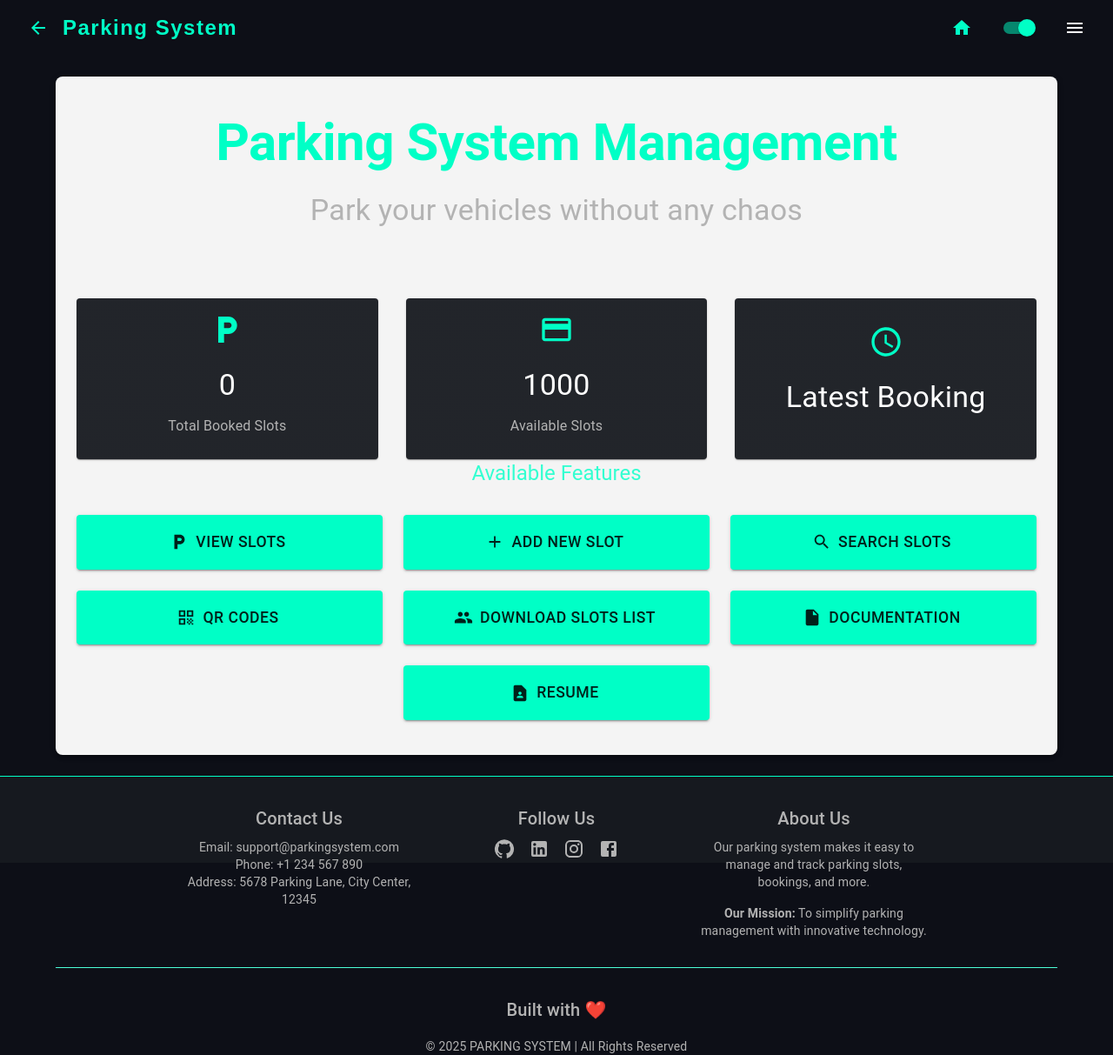
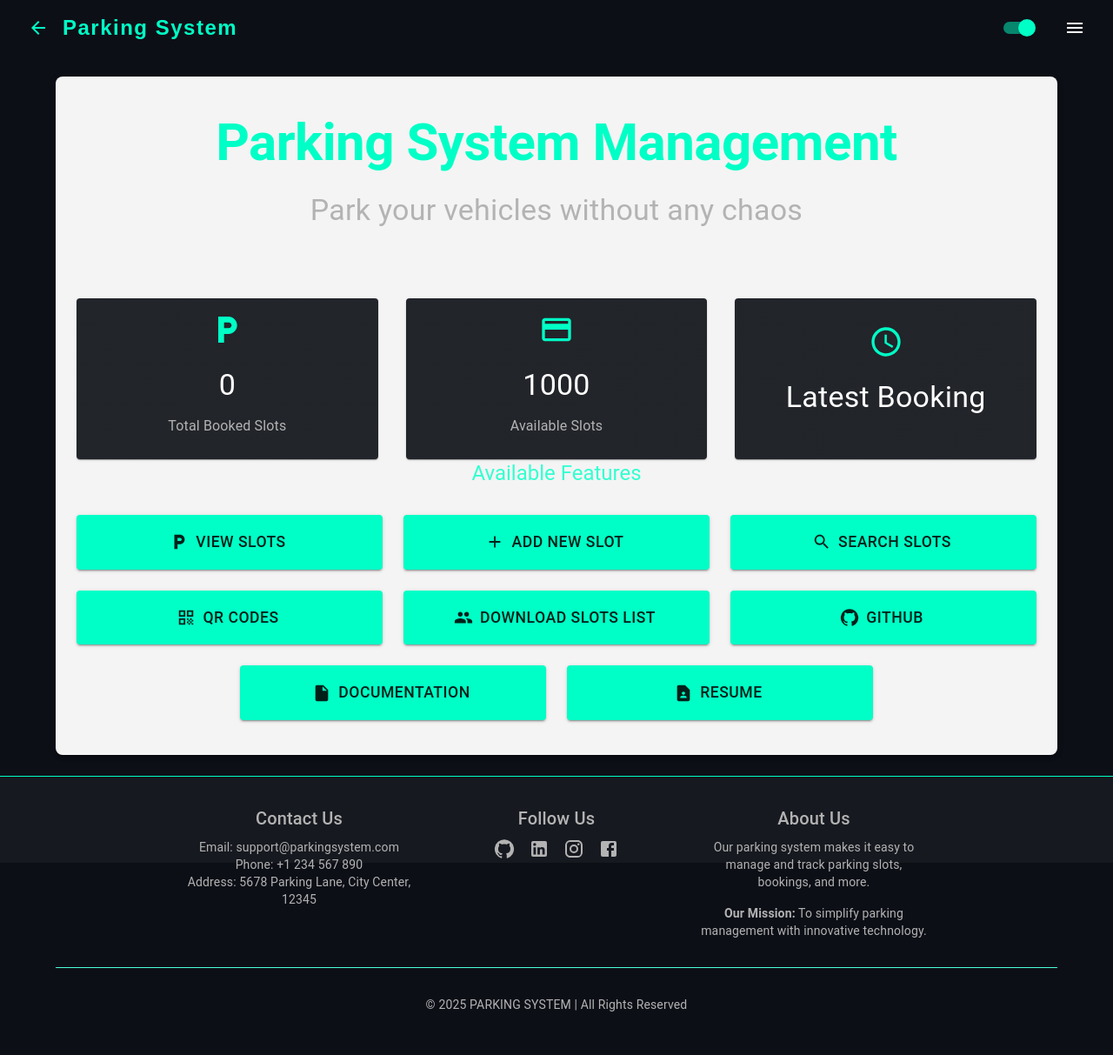
Before and after one commit to alibha04/parkingSystem, a React (Create React App) app in the folder client/: page / in a window 1280 px wide. Shown: the whole page at 87% size. After the commit the page ends 1165 px from the top, so only its background shows below. Built offline with nearby package versions, Linux system fonts and the light colour scheme; no server answers.

Commit message:
home page updated

```diff
--- a/client/src/components/Footer.js
+++ b/client/src/components/Footer.js
@@ -116,9 +116,7 @@ const Footer = () => (
 
       <Divider sx={{ my: 4, bgcolor: 'primary.light' }} />
 
-      <Typography variant="h6" gutterBottom>
-        Built with ❤️
-      </Typography>
+
       <Typography variant="body2" sx={{ mt: 2 }}>
         © {new Date().getFullYear()} PARKING SYSTEM | All Rights Reserved
       </Typography>
--- a/client/src/components/HomePage.js
+++ b/client/src/components/HomePage.js
@@ -19,6 +19,7 @@ import GroupIcon from "@mui/icons-material/Group";
 import QrCodeIcon from "@mui/icons-material/QrCode";
 import InsertDriveFileIcon from "@mui/icons-material/InsertDriveFile";
 import ContactPageIcon from "@mui/icons-material/ContactPage";
+import GitHubIcon from "@mui/icons-material/GitHub";
 import axios from "axios";
 import { motion } from "framer-motion";
 
@@ -65,7 +66,7 @@ const ParkingHomePage = () => {
 
   return (
     <Container
-      maxWidth="xl"  // ⬅ Increased the max width to "xl" for a larger page
+      maxWidth="xl"
       sx={{
         textAlign: "center",
         py: 5,
@@ -145,6 +146,7 @@ const ParkingHomePage = () => {
           { to: "/search", label: "Search Slots", icon: <SearchIcon /> },
           { to: "/qrcodes", label: "QR Codes", icon: <QrCodeIcon /> },
           { to: "/export", label: "Download Slots List", icon: <GroupIcon /> },
+          { href: "https://github.com/88chinu/parkingSystem", label: "GitHub", icon: <GitHubIcon /> },
           { href: "https://docs.google.com/document/d/1z5jlCUQCnseKXfEx0OPbSf-uA9YbQBDXU7vncDMGUE0/edit", label: "Documentation", icon: <InsertDriveFileIcon /> },
           { href: "https://docs.google.com/document/d/1CWyqXhAvyTfxwv0Giqa-ITFZZYGYbootp2S3_bSeOf8/edit?usp=sharing", label: "Resume", icon: <ContactPageIcon /> },
         ].map((button, index) => (
@@ -160,8 +162,10 @@ const ParkingHomePage = () => {
               startIcon={button.icon}
               fullWidth
               sx={{
-                py: 2,  // Increased padding for a bigger button
-                fontSize: "1.1rem", // Slightly larger text
+                py: 2,
+                fontSize: "1.1rem",
+                bgcolor: "primary.main",
+                "&:hover": { bgcolor: "primary.dark" }, // <-- Hover effect
               }}
             >
               {button.label}
--- a/client/src/components/Navbar.js
+++ b/client/src/components/Navbar.js
@@ -11,7 +11,6 @@ import {
   Switch
 } from '@mui/material';
 import MenuIcon from '@mui/icons-material/Menu';
-import HomeIcon from '@mui/icons-material/Home';
 import ArrowBackIcon from '@mui/icons-material/ArrowBack';
 
 const Navbar = ({ toggleTheme, darkMode }) => {
@@ -46,14 +45,10 @@ const Navbar = ({ toggleTheme, darkMode }) => {
             },
           }}
         >
-            Parking System
+          Parking System
         </Typography>
 
         <Box sx={{ display: 'flex', alignItems: 'center', gap: 2 }}>
-          <IconButton color="primary" component={RouterLink} to="/" aria-label="Home">
-            <HomeIcon />
-          </IconButton>
-
           {/* Theme Toggle Switch */}
           <Switch checked={darkMode} onChange={toggleTheme} />
 
```
